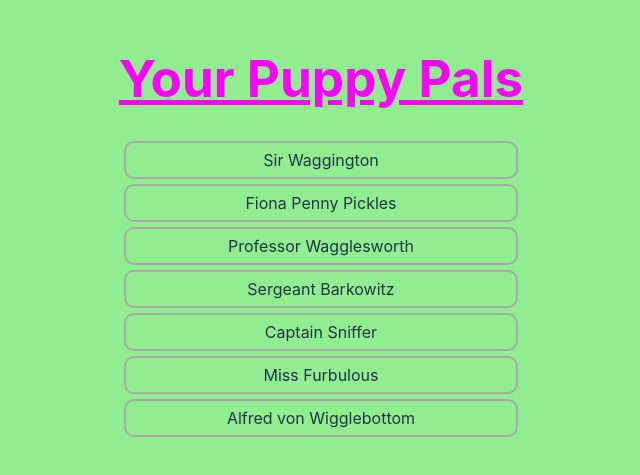
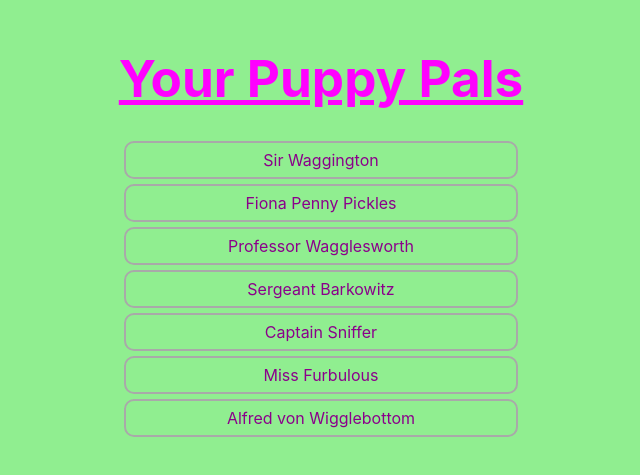
Before and after one commit to bgilmore86/Unit3.PuppyPalsRepo, a React (Vite) app in the folder PuppyPalsVite-Project/: page / in a window 1280 px wide. Shown: the part 171-646 px from the top of the page, without its empty margins (319-959 px from the left). Built offline with nearby package versions, Linux system fonts and the light colour scheme.

Commit message:
final App.css commit

```diff
--- a/PuppyPalsVite-Project/src/App.css
+++ b/PuppyPalsVite-Project/src/App.css
@@ -58,6 +58,7 @@
   margin: 5px;
   /* Use padding to create some space inside the elements */
   padding: 5px;
+  color: darkmagenta;
 }
 
 .PupList p:hover {
@@ -68,7 +69,6 @@
 body {
   background-color: lightgreen;
   grid: flex;
-  border: darkgreen;
 }
 
 h1 {
```
